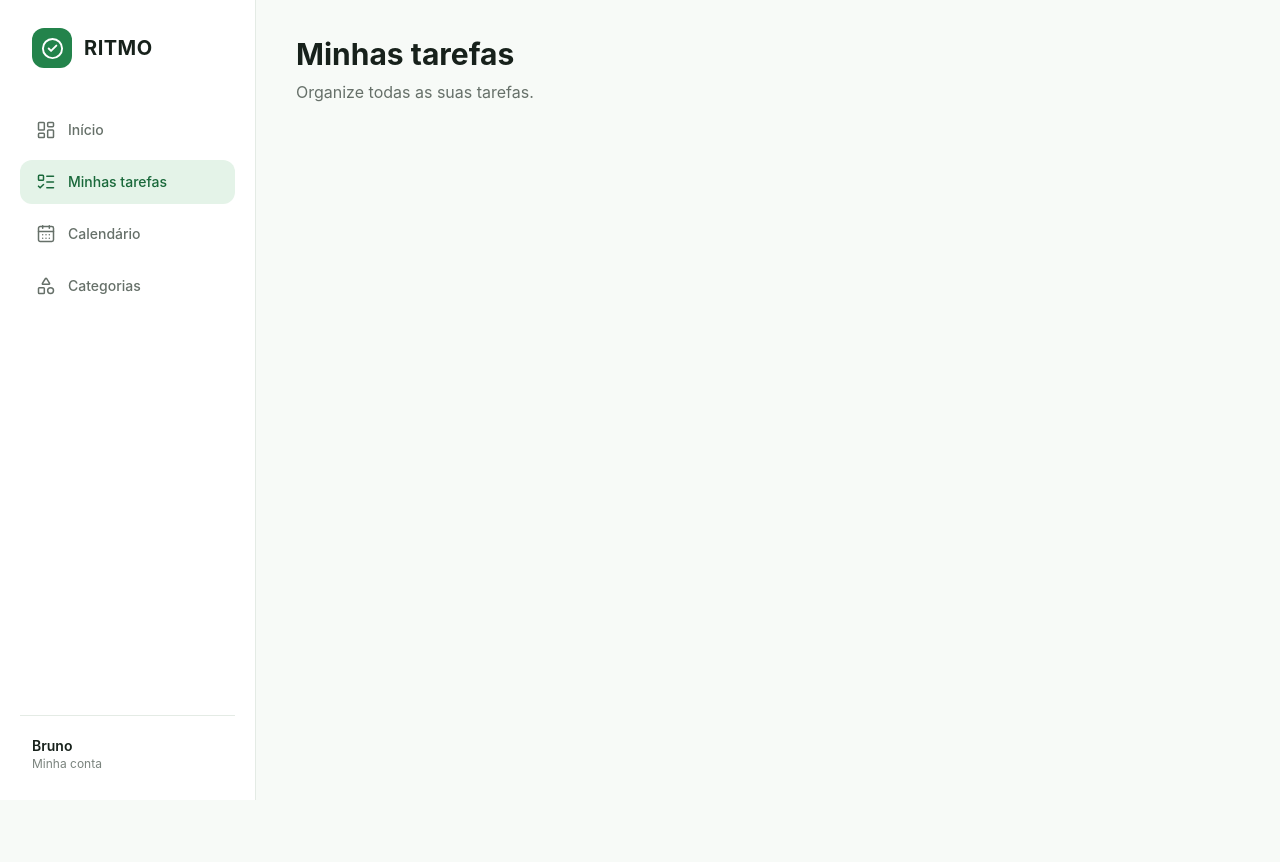
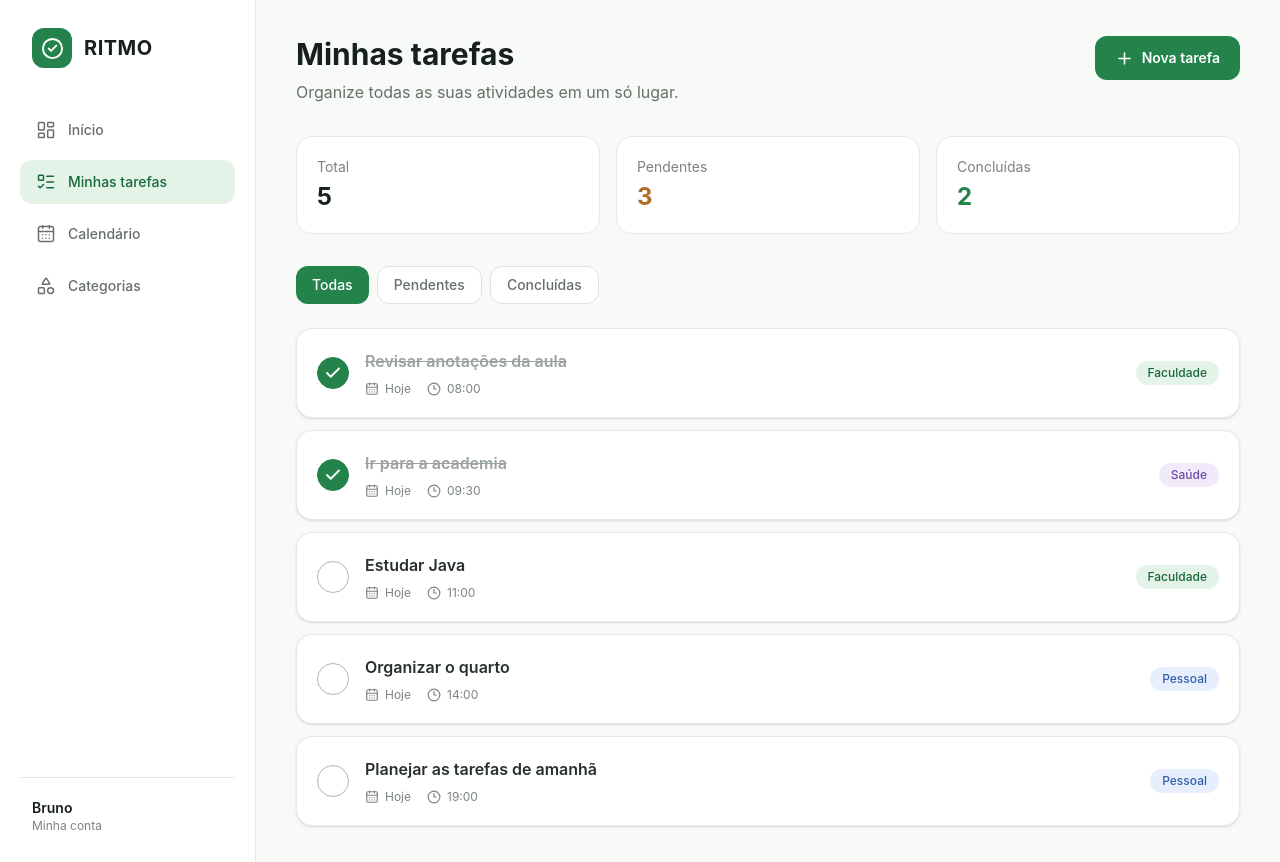
Before and after one commit to br330a/RITMO, a React (Vite) app in the folder frontend/: page /tarefas in a window 1280 px wide. Before the commit the page ends 800 px from the top, so only its background shows below. Built offline with nearby package versions, Linux system fonts and the light colour scheme.

Commit message:
feat: implementa página de gerenciamento de tarefas

```diff
--- /dev/null
+++ b/frontend/src/components/tasks/TaskCard.tsx
@@ -0,0 +1,67 @@
+import { CalendarDays, Check, Clock3 } from 'lucide-react'
+import { categoryStyles } from '../../constants/categoryStyles'
+import type { Task } from '../../types/task'
+import { formatTaskDate } from '../../utils/date'
+
+type TaskCardProps = {
+  task: Task
+  onToggle: (taskId: string) => void
+}
+
+export function TaskCard({ task, onToggle }: TaskCardProps) {
+  return (
+    <article className="flex items-center gap-4 rounded-2xl border border-[#e4ebe5] bg-white p-5 shadow-sm">
+      <button
+        type="button"
+        onClick={() => onToggle(task.id)}
+        aria-label={
+          task.completed
+            ? `Marcar ${task.title} como pendente`
+            : `Marcar ${task.title} como concluída`
+        }
+        className={[
+          'grid size-8 shrink-0 cursor-pointer place-items-center rounded-full border transition-colors',
+          task.completed
+            ? 'border-[#23834b] bg-[#23834b] text-white'
+            : 'border-[#aeb8b1] bg-white hover:border-[#23834b]',
+        ].join(' ')}
+      >
+        {task.completed && <Check size={18} strokeWidth={2.5} />}
+      </button>
+
+      <div className="min-w-0 flex-1">
+        <h2
+          className={[
+            'truncate font-semibold',
+            task.completed
+              ? 'text-[#9aa29d] line-through'
+              : 'text-[#27312b]',
+          ].join(' ')}
+        >
+          {task.title}
+        </h2>
+
+        <div className="mt-2 flex flex-wrap items-center gap-4 text-xs text-[#7b847e]">
+          <span className="flex items-center gap-1.5">
+            <CalendarDays size={14} />
+            {formatTaskDate(task.dueDate)}
+          </span>
+
+          <span className="flex items-center gap-1.5">
+            <Clock3 size={14} />
+            {task.time}
+          </span>
+        </div>
+      </div>
+
+      <span
+        className={[
+          'shrink-0 rounded-full px-3 py-1 text-xs font-medium',
+          categoryStyles[task.category],
+        ].join(' ')}
+      >
+        {task.category}
+      </span>
+    </article>
+  )
+}
--- a/frontend/src/pages/DashboardPage.tsx
+++ b/frontend/src/pages/DashboardPage.tsx
@@ -1,6 +1,6 @@
 import { useState } from 'react'
 import { Plus } from 'lucide-react'
-import { NewTaskModal } from '../components/dashboard/NewTaskModal'
+import { NewTaskModal } from '../components/tasks/NewTaskModal'
 import { TaskList } from '../components/dashboard/TaskList'
 import { UpcomingTasks } from '../components/dashboard/UpcomingTasks'
 import { WeekOverview } from '../components/dashboard/WeekOverview'
--- a/frontend/src/pages/TasksPage.tsx
+++ b/frontend/src/pages/TasksPage.tsx
@@ -1,8 +1,141 @@
+import { useState } from 'react'
+import { Plus } from 'lucide-react'
+import { NewTaskModal } from '../components/tasks/NewTaskModal'
+import { TaskCard } from '../components/tasks/TaskCard'
+import { useTasks } from '../hooks/useTasks'
+
+type TaskFilter = 'all' | 'pending' | 'completed'
+
+const filters: { label: string; value: TaskFilter }[] = [
+  { label: 'Todas', value: 'all' },
+  { label: 'Pendentes', value: 'pending' },
+  { label: 'Concluídas', value: 'completed' },
+]
+
 export function TasksPage() {
+  const { tasks, createTask, toggleTask } = useTasks()
+  const [activeFilter, setActiveFilter] =
+    useState<TaskFilter>('all')
+  const [isModalOpen, setIsModalOpen] = useState(false)
+
+  const filteredTasks = [...tasks]
+    .filter((task) => {
+      if (activeFilter === 'pending') {
+        return !task.completed
+      }
+
+      if (activeFilter === 'completed') {
+        return task.completed
+      }
+
+      return true
+    })
+    .sort((firstTask, secondTask) => {
+      const dateComparison = firstTask.dueDate.localeCompare(
+        secondTask.dueDate,
+      )
+
+      return dateComparison !== 0
+        ? dateComparison
+        : firstTask.time.localeCompare(secondTask.time)
+    })
+
+  const pendingTasks = tasks.filter((task) => !task.completed).length
+  const completedTasks = tasks.filter((task) => task.completed).length
+
   return (
-    <section>
-      <h1 className="text-3xl font-bold text-[#17211b]">Minhas tarefas</h1>
-      <p className="mt-2 text-[#667069]">Organize todas as suas tarefas.</p>
-    </section>
+    <>
+      <section className="mx-auto max-w-5xl">
+        <header className="flex flex-wrap items-start justify-between gap-6">
+          <div>
+            <h1 className="text-3xl font-bold text-[#17211b]">
+              Minhas tarefas
+            </h1>
+
+            <p className="mt-2 text-[#667069]">
+              Organize todas as suas atividades em um só lugar.
+            </p>
+          </div>
+
+          <button
+            type="button"
+            onClick={() => setIsModalOpen(true)}
+            className="flex cursor-pointer items-center gap-2 rounded-xl bg-[#23834b] px-5 py-3 text-sm font-semibold text-white hover:bg-[#19683a]"
+          >
+            <Plus size={19} />
+            Nova tarefa
+          </button>
+        </header>
+
+        <div className="mt-8 grid gap-4 sm:grid-cols-3">
+          <div className="rounded-2xl border border-[#e4ebe5] bg-white p-5">
+            <p className="text-sm text-[#7b847e]">Total</p>
+            <strong className="mt-1 block text-2xl text-[#17211b]">
+              {tasks.length}
+            </strong>
+          </div>
+
+          <div className="rounded-2xl border border-[#e4ebe5] bg-white p-5">
+            <p className="text-sm text-[#7b847e]">Pendentes</p>
+            <strong className="mt-1 block text-2xl text-[#b06b24]">
+              {pendingTasks}
+            </strong>
+          </div>
+
+          <div className="rounded-2xl border border-[#e4ebe5] bg-white p-5">
+            <p className="text-sm text-[#7b847e]">Concluídas</p>
+            <strong className="mt-1 block text-2xl text-[#23834b]">
+              {completedTasks}
+            </strong>
+          </div>
+        </div>
+
+        <div className="mt-8 flex flex-wrap gap-2">
+          {filters.map((filter) => (
+            <button
+              key={filter.value}
+              type="button"
+              onClick={() => setActiveFilter(filter.value)}
+              className={[
+                'cursor-pointer rounded-xl px-4 py-2 text-sm font-medium transition-colors',
+                activeFilter === filter.value
+                  ? 'bg-[#23834b] text-white'
+                  : 'border border-[#dce4dd] bg-white text-[#667069] hover:bg-[#f3f7f3]',
+              ].join(' ')}
+            >
+              {filter.label}
+            </button>
+          ))}
+        </div>
+
+        <div className="mt-6 space-y-3">
+          {filteredTasks.length === 0 ? (
+            <div className="rounded-2xl border border-dashed border-[#cfd8d1] bg-white px-6 py-12 text-center">
+              <p className="font-medium text-[#27312b]">
+                Nenhuma tarefa encontrada
+              </p>
+
+              <p className="mt-1 text-sm text-[#8a938d]">
+                Experimente outro filtro ou crie uma nova tarefa.
+              </p>
+            </div>
+          ) : (
+            filteredTasks.map((task) => (
+              <TaskCard
+                key={task.id}
+                task={task}
+                onToggle={toggleTask}
+              />
+            ))
+          )}
+        </div>
+      </section>
+
+      <NewTaskModal
+        isOpen={isModalOpen}
+        onClose={() => setIsModalOpen(false)}
+        onCreateTask={createTask}
+      />
+    </>
   )
 }
--- a/frontend/src/utils/date.ts
+++ b/frontend/src/utils/date.ts
@@ -13,6 +13,10 @@ export function formatTaskDate(dateValue: string) {
   const tomorrow = new Date()
   tomorrow.setDate(tomorrow.getDate() + 1)
 
+  if (dateValue === getLocalDateValue()) {
+    return 'Hoje'
+    }
+
   if (dateValue === getLocalDateValue(tomorrow)) {
     return 'Amanhã'
   }
```
Also changed, not shown: frontend/src/components/tasks/NewTaskModal.tsx (renamed from frontend/src/components/dashboard/NewTaskModal.tsx).
